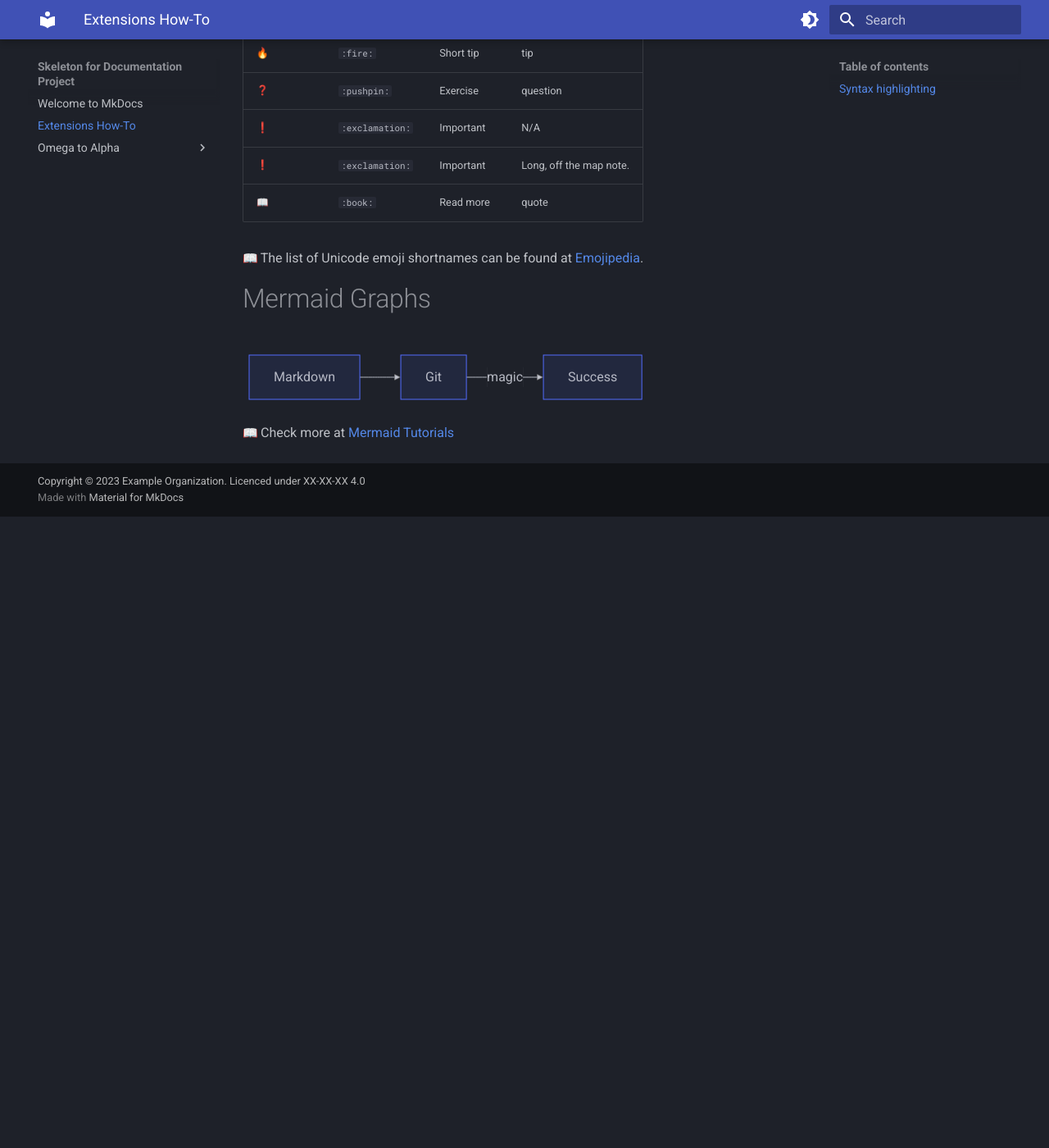
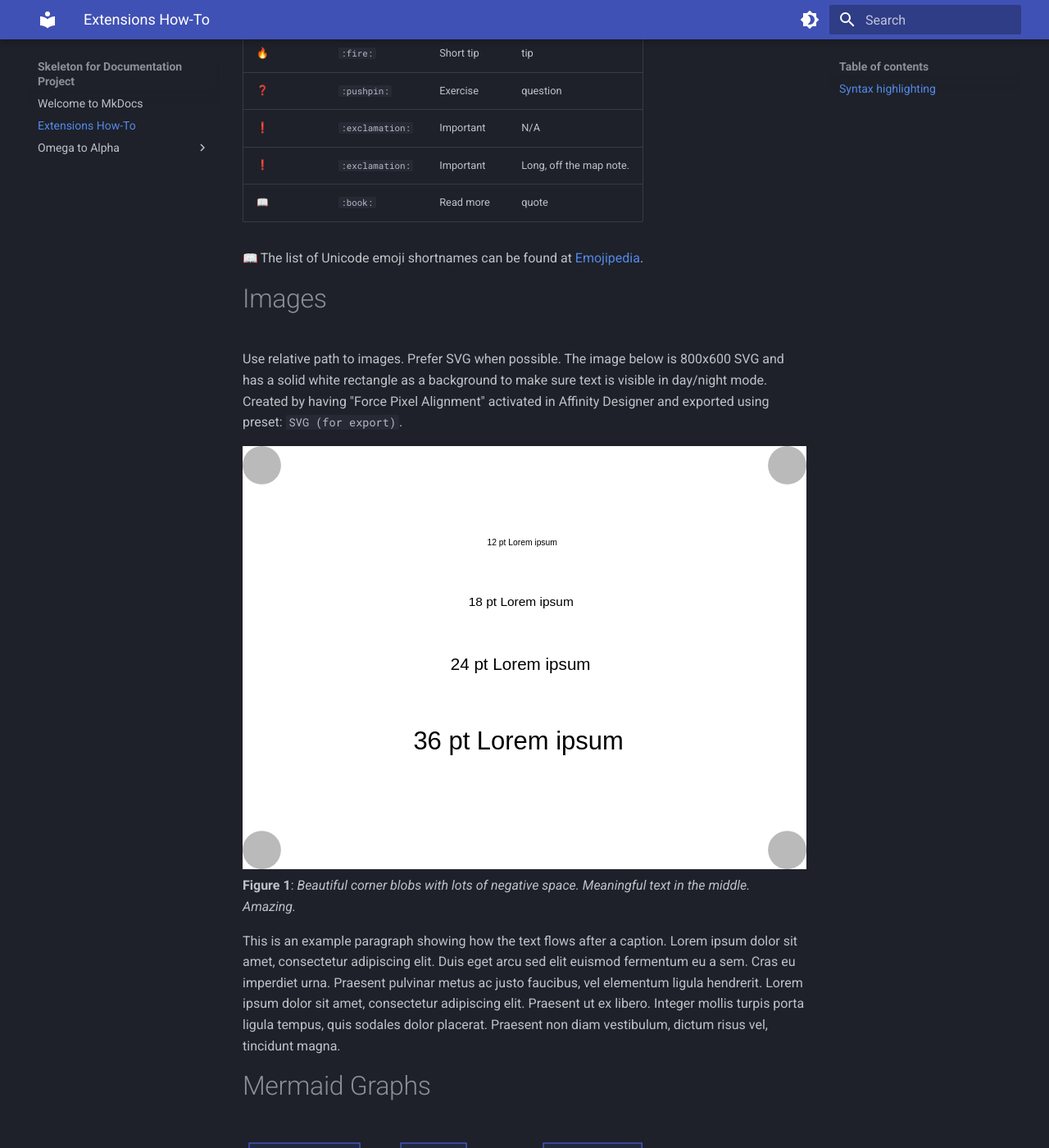
Before and after one commit to sourander/doc-skeleton, an MkDocs documentation site: the page built from docs/extensions.md, in a window 1280 px wide and 1400 px high, scrolled down 1209 px. Shown: the whole window at 82% size. Built offline with MkDocs 1.6.1 and Material for MkDocs 9.7.7, drawn with Linux system fonts in a browser that asks for light colours; emoji names are drawn with the system emoji font; before the commit the page ends 1839 px from its top, so only the background shows below that.

Commit message:
Added example SVG image

````diff
--- a/docs/extensions.md
+++ b/docs/extensions.md
@@ -48,6 +48,15 @@ Prefer these standard usages for emojis:
 
  :book: The list of Unicode emoji shortnames can be found at [Emojipedia](https://emojipedia.org/twitter/).
 
+# Images
+
+Use relative path to images. Prefer SVG when possible. The image below is 800x600 SVG and has a solid white rectangle as a background to make sure text is visible in day/night mode. Created by having "Force Pixel Alignment" activated in Affinity Designer and exported using preset: `SVG (for export)`.
+
+![Image title](./images/test_image.svg)
+**Figure 1**: *Beautiful corner blobs with lots of negative space. Meaningful text in the middle. Amazing.*
+
+This is an example paragraph showing how the text flows after a caption. Lorem ipsum dolor sit amet, consectetur adipiscing elit. Duis eget arcu sed elit euismod fermentum eu a sem. Cras eu imperdiet urna. Praesent pulvinar metus ac justo faucibus, vel elementum ligula hendrerit. Lorem ipsum dolor sit amet, consectetur adipiscing elit. Praesent ut ex libero. Integer mollis turpis porta ligula tempus, quis sodales dolor placerat. Praesent non diam vestibulum, dictum risus vel, tincidunt magna.
+
 # Mermaid Graphs
 
 ``` mermaid
--- a/mkdocs.yml
+++ b/mkdocs.yml
@@ -19,7 +19,7 @@ theme:
         name: Switch to dark mode
 
 markdown_extensions:
-  # SYNTAX HIGHLIGHTING
+  # Syntax highlighting
   - pymdownx.highlight:
       anchor_linenums: true
       line_spans: __span
@@ -27,12 +27,12 @@ markdown_extensions:
   - pymdownx.inlinehilite
   - pymdownx.snippets
   - pymdownx.superfences
-  # EMOJIS AND ICONS
+  # Emojis and icons
   - attr_list
   - pymdownx.emoji:
       emoji_index: !!python/name:materialx.emoji.twemoji
       emoji_generator: !!python/name:materialx.emoji.to_svg
-  # MERMAID DIAGRAMS
+  # Mermaid graphs
   - pymdownx.superfences:
       custom_fences:
         - name: mermaid
````
Also changed, not shown: docs/images/test_image.svg (added).
